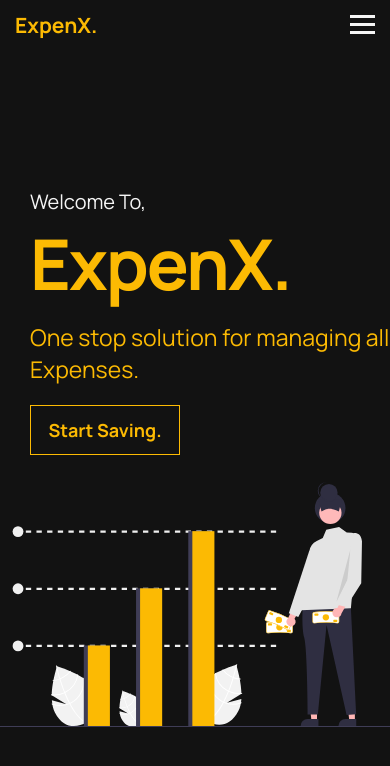
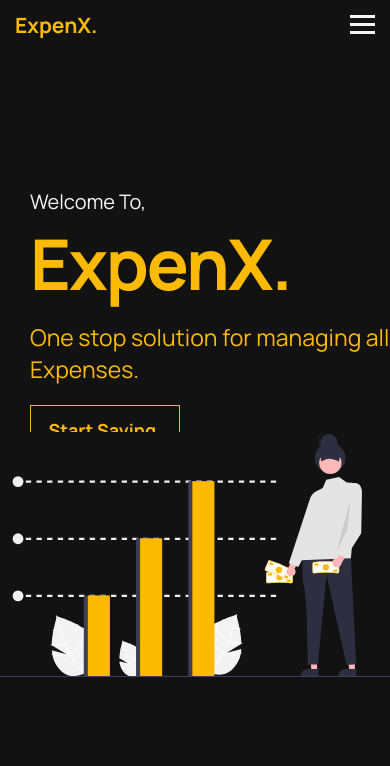
Before and after one commit to tejasraibagi26/ExpenX, a React (Create React App) app: page / in a window 390 px wide. Shown: the top 766 px of the page. Built offline with nearby package versions, Linux system fonts and the light colour scheme; the HTML template or start-up script is replaced by a standard one.

Commit message:
ExpensX Website review

```diff
--- a/src/CSS/home.css
+++ b/src/CSS/home.css
@@ -43,6 +43,7 @@ a {
   height: 3px;
   margin: 5px auto;
   -webkit-transition: all 0.3s ease-in-out;
+  -moz-transition: all 0.3s ease-in-out;
   transition: all 0.3s ease-in-out;
   background-color: whitesmoke;
 }
@@ -95,6 +96,7 @@ a {
   .nav-menu.active {
     left: 0;
     -webkit-transition: all 0.3s ease-in-out;
+    -moz-transition: all 0.3s ease-in-out;
     transition: all 0.3s ease-in-out;
   }
 
@@ -137,7 +139,7 @@ a {
   }
 
   img {
-    margin-top: 100px !important;
+    margin-top: 10¸0px !important;
     width: 400px !important;
   }
 }
```
